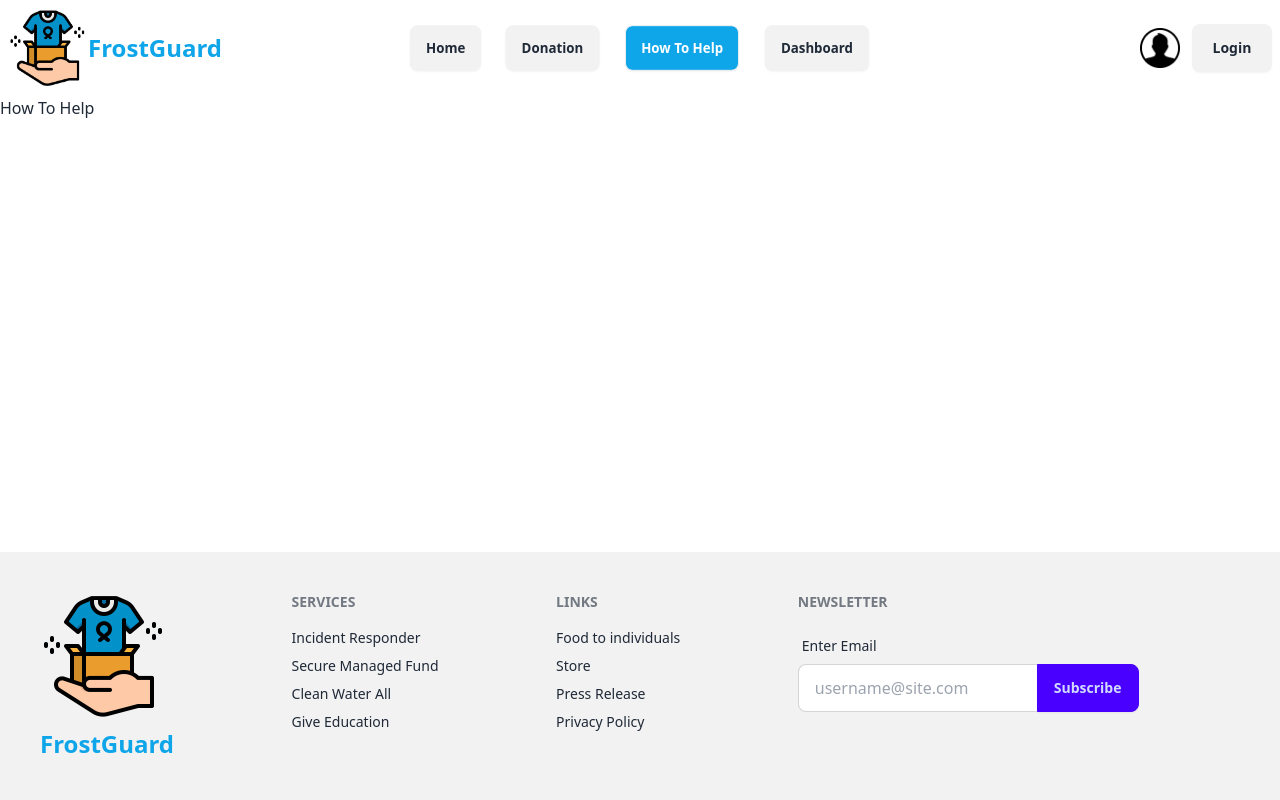
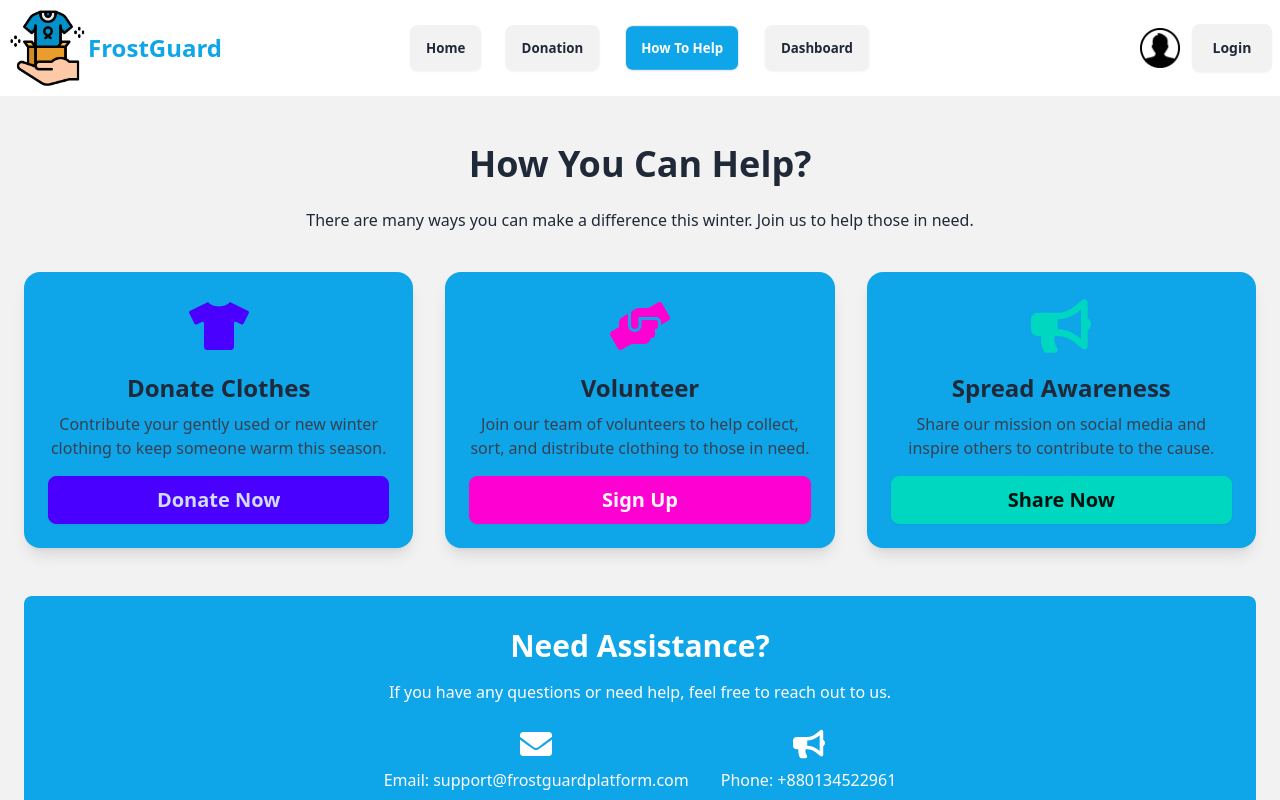
Before and after one commit to Jahid458/ForstGuard-cloth-donation, a React (Vite) app: page /help in a window 1280 px wide. Shown: the top 800 px of the page. Built offline with nearby package versions, Linux system fonts and the light colour scheme; no server answers.

Commit message:
donation now box

```diff
--- /dev/null
+++ b/src/components/Help.jsx
@@ -0,0 +1,65 @@
+import { FaBullhorn, FaEnvelope, FaHandsHelping, FaTshirt } from "react-icons/fa";
+import { NavLink } from "react-router-dom";
+const Help = () => {
+  return (
+    <section className="bg-base-200 py-12 px-6 mb-8">
+    <h2 className="text-4xl font-bold text-center mb-6">How You Can Help?</h2>
+    <p className="text-center text-gray-800 mb-10">
+      There are many ways you can make a difference this winter. Join us to
+      help those in need.
+    </p>
+
+    <div className="grid grid-cols-1 md:grid-cols-3 gap-8 mb-12">
+      <div className="card bg-sky-500 shadow-lg p-6 text-center hover:shadow-xl transition-shadow">
+        <FaTshirt size={60} className="text-primary mx-auto mb-4" />
+        <h3 className="text-2xl font-semibold mb-2">Donate Clothes</h3>
+        <p className="text-gray-700">
+          Contribute your gently used or new winter clothing to keep someone
+          warm this season.
+        </p>
+        <button className="btn btn-primary mt-4 text-xl">Donate Now</button>
+      </div>
+      <div className="card bg-sky-500 shadow-lg p-6 text-center hover:shadow-xl transition-shadow">
+        <FaHandsHelping size={60} className="text-secondary mx-auto mb-4" />
+        <h3 className="text-2xl font-semibold mb-2">Volunteer</h3>
+        <p className="text-gray-700">
+          Join our team of volunteers to help collect, sort, and distribute
+          clothing to those in need.
+        </p>
+
+        <button className="btn btn-secondary mt-4 text-xl">Sign Up</button>
+      </div>
+      <div className="card bg-sky-500 shadow-lg p-6 text-center hover:shadow-xl transition-shadow">
+        <FaBullhorn size={60} className="text-accent mx-auto mb-4" />
+        <h3 className="text-2xl font-semibold mb-2">Spread Awareness</h3>
+        <p className="text-gray-700">
+          Share our mission on social media and inspire others to contribute
+          to the cause.
+        </p>
+        <button className="btn btn-accent mt-4 text-xl">Share Now</button>
+      </div>
+    </div>
+
+    <div className="bg-sky-500 text-white p-8 rounded-lg">
+      <h3 className="text-3xl font-bold text-center mb-4">
+        Need Assistance?
+      </h3>
+      <p className="text-center mb-6">
+        If you have any questions or need help, feel free to reach out to us.
+      </p>
+      <div className="flex justify-center space-x-8">
+        <div className="text-center">
+          <FaEnvelope size={32} className="mx-auto mb-2" />
+          <p>Email: support@frostguardplatform.com</p>
+        </div>
+        <div className="text-center">
+          <FaBullhorn size={32} className="mx-auto mb-2" />
+          <p>Phone: +880134522961</p>
+        </div>
+      </div>
+    </div>
+  </section>
+  );
+};
+
+export default Help;
--- a/src/routes/router.jsx
+++ b/src/routes/router.jsx
@@ -10,6 +10,8 @@ import Home from "../pages/Home/Home";
 import ErrorPage from "../components/ErrorPage";
 import ForgetPass from "../components/ForgetPass";
 import UpdateProfile from "../components/UpdateProfile";
+import Help from './../components/Help';
+
 
 const router = createBrowserRouter([
   {
@@ -28,7 +30,7 @@ const router = createBrowserRouter([
       },
       {
         path: "/help",
-        element: <h1>How To Help</h1>,
+        element: <Help></Help>,
       },
       {
         path: "/dashboard",
```
